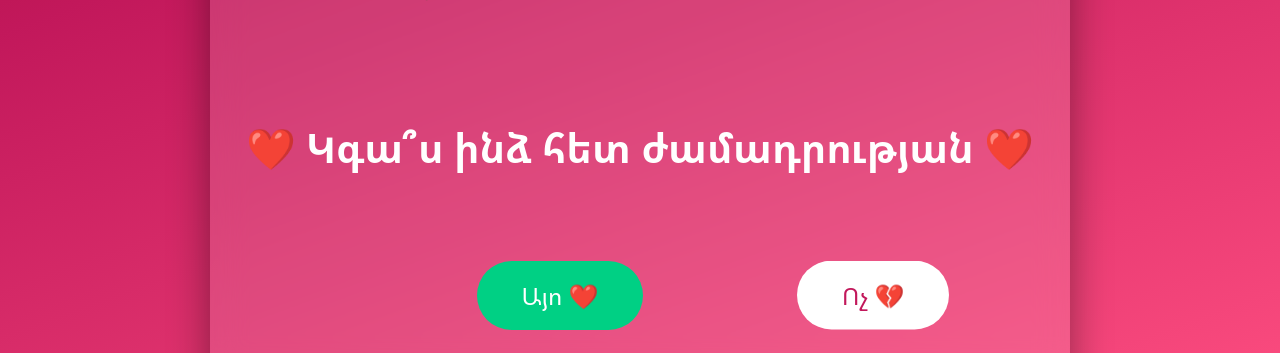
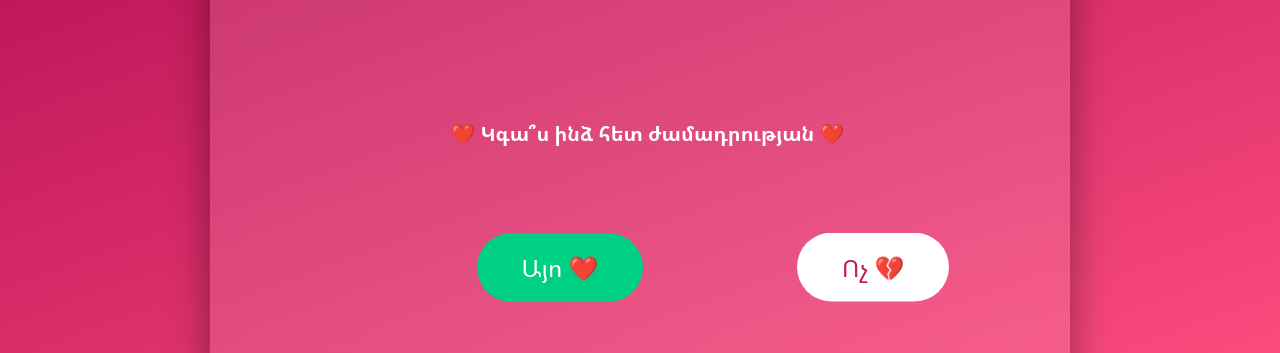
Before and after one commit to wedding-invitation-2025/date-invitation, a plain HTML site: page index.html in a window 1280 px wide. Shown: the part 847-1200 px from the top of the page. Drawn offline with Linux system fonts and the light colour scheme.

Commit message:
Update index.html

```diff
--- a/index.html
+++ b/index.html
@@ -241,8 +241,8 @@ margin:35px 0;
 }
 
 .question{
-
-font-size:40px;
+margin-left:15px;
+font-size:20px;
 font-weight:bold;
 margin-top:40px;
 
@@ -673,7 +673,7 @@ transform:translateY(-120vh);
 
 Ուզում եմ քեզ մի պարզ, բայց կարևոր հարց տալ...<br>
 
-<p style="size=20px">Կգա՞ս ինձ հետ ժամադրության։ ❤️</p>
+Կգա՞ս ինձ հետ ժամադրության։ ❤️
 
 </div>
 
```
